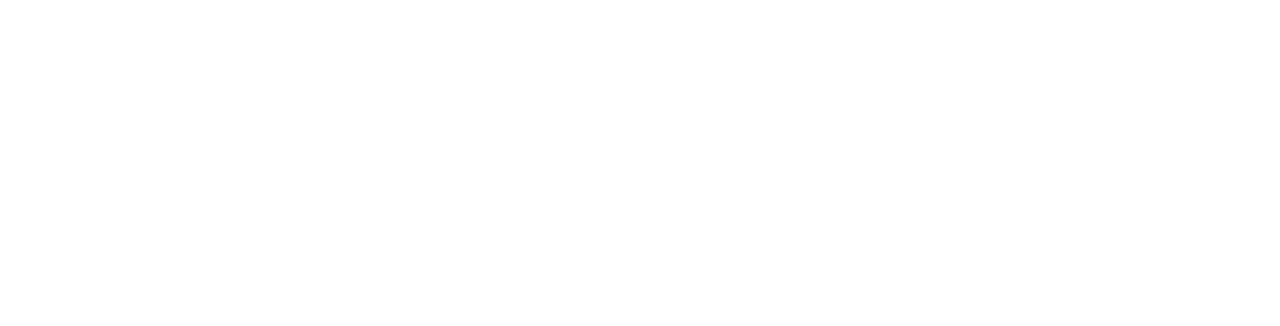
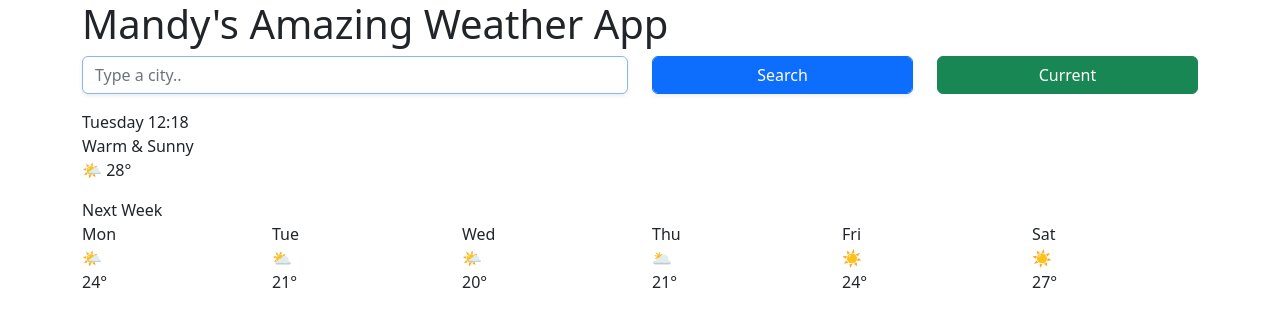
Before and after one commit to MandyMP100/MM---SheCodes-Project, a website: page Index.html in a window 1280 px wide. Drawn offline with nearby package versions, Linux system fonts and the light colour scheme.

Commit message:
Added Project Code

```diff
--- a/Index.html
+++ b/Index.html
@@ -1,10 +1,119 @@
 <!DOCTYPE html>
-<html lang="en">
+<html>
   <head>
+    <title>Parcel Sandbox</title>
     <meta charset="UTF-8" />
-    <meta http-equiv="X-UA-Compatible" content="IE=edge" />
-    <meta name="viewport" content="width=, initial-scale=1.0" />
-    <title>Document</title>
+    <link href="src/styles.css" />
+    <script src="https://unpkg.com/axios/dist/axios.min.js"></script>
+    <!-- CSS only -->
+    <link
+      href="https://cdn.jsdelivr.net/npm/bootstrap@5.2.0/dist/css/bootstrap.min.css"
+      rel="stylesheet"
+      integrity="sha384-gH2yIJqKdNHPEq0n4Mqa/HGKIhSkIHeL5AyhkYV8i59U5AR6csBvApHHNl/vI1Bx"
+      crossorigin="anonymous"
+    />
   </head>
-  <body></body>
+
+  <body>
+    <div class="container">
+      <div id="wrapper">
+        <div id="fixed-heading">
+          <h1>
+            Mandy's Amazing Weather App
+          </h1>
+        </div>
+      </div>
+      <form class="search-form" id="search-form">
+        <div class="row">
+          <div class="col-6">
+            <input
+              type="search"
+              placeholder="Type a city.."
+              autofocus="on"
+              autocomplete="off"
+              id="city-input"
+              class="form-control shadow-sm"
+            />
+          </div>
+          <div class="col-3">
+            <input
+              type="submit"
+              value="Search"
+              class="form-control btn btn-primary shadow-sm w-100"
+            />
+          </div>
+          <div class="col-3">
+            <button
+              class="btn btn-success w-100"
+              id="search-current"
+            >
+              Current
+            </button>
+          </div>
+        </div>
+      </form>
+    <p>
+      <div class="current-city" id="current-city">
+
+      </div>
+      <div class="current-date" id="current-date">
+
+      </div>
+      <div class="current-state">
+        Warm & Sunny
+      </div>
+      <div class="current-temp">
+        <span id = "current-temp"> 🌤 28°  </span>
+      </div>
+    </p>
+    <div class="forecast">
+        Next Week
+    </div>
+    <div class="row">
+      <div class="col">
+        Mon
+        <br/>
+        🌤
+        <br/>
+        24°
+      </div>
+      <div class="col">
+          Tue
+          <br/>
+          ⛅️
+          <br/>
+          21°
+        </div>
+        <div class="col">
+            Wed
+            <br/>
+            🌤
+            <br/>
+            20°
+          </div>
+          <div class="col">
+              Thu
+              <br/>
+              🌥
+              <br/>
+              21°
+            </div>
+            <div class="col">
+                Fri
+                <br/>
+                ☀️
+                <br/>
+                24°
+              </div>
+              <div class="col">
+                  Sat
+                  <br/>
+                  ☀️
+                  <br/>
+                  27°
+                </div>
+    </div>
+      <script src="src/index.js"></script>
+    </div>
+  </body>
 </html>
--- /dev/null
+++ b/src/index.js
@@ -0,0 +1,66 @@
+function formatDate(date) {
+  let hours = date.getHours();
+  if (hours < 10) {
+    hours = `0${hours}`;
+  }
+  let minutes = date.getMinutes();
+  if (minutes < 10) {
+    minutes = `0${minutes}`;
+  }
+
+  let dayIndex = date.getDay();
+  let days = [
+    "Sunday",
+    "Monday",
+    "Tuesday",
+    "Wednesday",
+    "Thursday",
+    "Friday",
+    "Saturday",
+  ];
+  let day = days[dayIndex];
+
+  return `${day} ${hours}:${minutes}`;
+}
+
+function displayWeatherCondition(response) {
+  document.querySelector("#current-city").innerHTML = response.data.name;
+  document.querySelector("#current-temp").innerHTML = Math.round(
+    response.data.main.temp
+  );
+}
+
+function searchCity(city) {
+  let apiKey = "028b2db83794e8e0daa344ae7ef30add";
+  let apiUrl = `https://api.openweathermap.org/data/2.5/weather?q=${city}&appid=${apiKey}&units=metric`;
+  axios.get(apiUrl).then(displayWeatherCondition);
+}
+
+function search(event) {
+  event.preventDefault();
+  let city = document.querySelector("#city-input").value;
+  console.log(city);
+  searchCity(city);
+}
+
+function searchLocation(position) {
+  let apiKey = "028b2db83794e8e0daa344ae7ef30add";
+  let apiUrl = `https://api.openweathermap.org/data/2.5/weather?lat=${position.coords.latitude}&lon=${position.coords.longitude}&appid=${apiKey}&units=metric`;
+
+  axios.get(apiUrl).then(displayWeatherCondition);
+}
+
+function getCurrentLocation(event) {
+  event.preventDefault();
+  navigator.geolocation.getCurrentPosition(searchLocation);
+}
+
+let dateElement = document.querySelector("#current-date");
+let currentTime = new Date();
+dateElement.innerHTML = formatDate(currentTime);
+
+let searchForm = document.querySelector("#search-form");
+searchForm.addEventListener("submit", search);
+
+let currentLocationButton = document.querySelector("#search-current");
+currentLocationButton.addEventListener("click", getCurrentLocation);
--- /dev/null
+++ b/src/styles.css
@@ -0,0 +1,63 @@
+h1 {
+  font-size: 30px;
+  font-weight: bold;
+  margin-left: auto;
+  margin-right: auto;
+  position: relative;
+  text-align: center;
+  color: #611aa3;
+}
+form {
+  margin-top: 20px;
+  position: relative;
+  margin-left: auto;
+  margin-right: auto;
+  position: relative;
+  text-align: center;
+  color: #611aa3;
+}
+.btn {
+  background-color: #611aa3;
+  padding: 12px;
+}
+.btn-current {
+  background-color: #caafe6;
+}
+.current-city {
+  color: #611aa3;
+  font-weight: bold;
+  font-size: 28px;
+  margin-left: 30px;
+}
+.current-date {
+  color: #611aa3;
+  font-size: 16px;
+  margin-left: 30px;
+}
+.current-state {
+  color: red;
+  font-weight: bold;
+  font-size: 16px;
+  margin-left: 30px;
+}
+.current-temp {
+  color: #611aa3;
+  font-weight: bold;
+  font-size: 30px;
+  margin-left: 30px;
+}
+.forecast {
+  color: #611aa3;
+  font-weight: bold;
+  font-size: 20px;
+  margin-left: 30px;
+}
+.row {
+  color: #611aa3;
+
+  font-size: 16px;
+  margin-left: 20px;
+}
+.centorfahr {
+  font-size: 18px;
+}
```
Also changed, not shown: package.json (added, +15 -0 lines), 2 other files.
